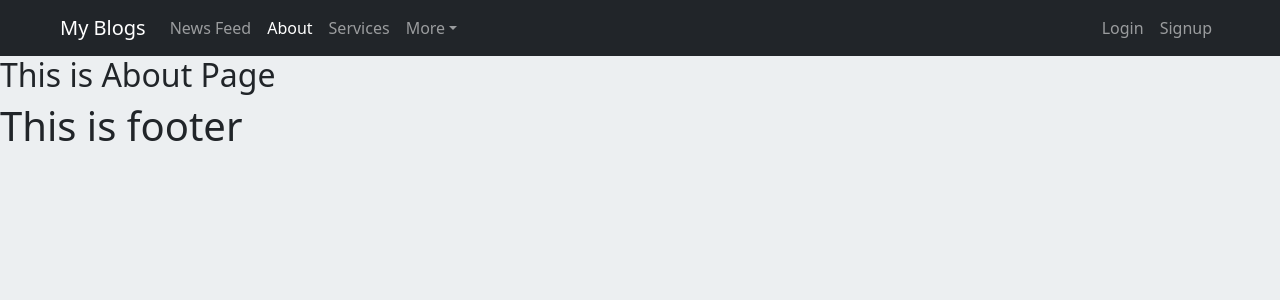
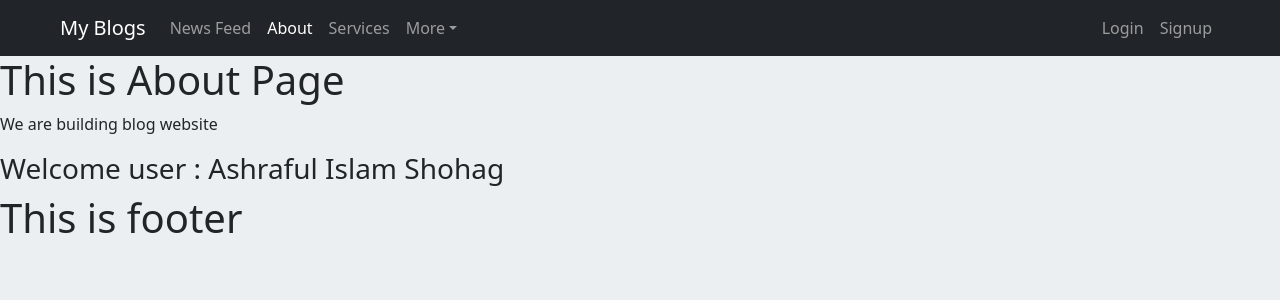
Before and after one commit to sohag-aust/blog-frontend, a React (Create React App) app: page /about in a window 1280 px wide. Shown: the top 300 px of the page. Built offline with nearby package versions, Linux system fonts and the light colour scheme.

Commit message:
Context API added

```diff
--- a/src/App.js
+++ b/src/App.js
@@ -14,9 +14,11 @@ import UserDashboard from './pages/UserDashboard';
 import PrivateRoute from './components/PrivateRoute';
 import ProfileInfo from './pages/ProfileInfo';
 import PostPage from "./pages/PostPage";
+import UserProvider from "./context/UserProvider";
 
 function App() {
   return (
+      <UserProvider>
         <BrowserRouter>
           <ToastContainer />
           <Routes>
@@ -32,6 +34,7 @@ function App() {
             </Route>
           </Routes>
         </BrowserRouter>
+      </UserProvider>
   );
 }
 
--- /dev/null
+++ b/src/context/UserContext.js
@@ -0,0 +1,3 @@
+import {createContext} from "react";
+
+export const UserContext = createContext(null);
--- /dev/null
+++ b/src/context/UserProvider.js
@@ -0,0 +1,22 @@
+import React, {useEffect, useState} from 'react';
+import {UserContext} from "./UserContext";
+
+const UserProvider = ({children}) => {
+    const [user, setUser] = useState({
+        name: 'Ashraful'
+    });
+
+    useEffect(() => {
+        setUser({
+            name: 'Ashraful Islam Shohag'
+        });
+    }, []);
+
+    return (
+        <UserContext.Provider value={user}>
+            {children}
+        </UserContext.Provider>
+    );
+};
+
+export default UserProvider;
--- a/src/pages/About.js
+++ b/src/pages/About.js
@@ -1,11 +1,21 @@
 import React from 'react'
 import Base from '../components/Base';
+import {UserContext} from "../context/UserContext";
 
 function About() {
+
     return (
-        <Base>
-            <h2> This is About Page </h2>
-        </Base>
+        <UserContext.Consumer>
+            {
+                (user) => (
+                    <Base>
+                        <h1> This is About Page </h1>
+                        <p> We are building blog website </p>
+                        <h3> Welcome user : {user?.name} </h3>
+                    </Base>
+                )
+            }
+        </UserContext.Consumer>
     )
 }
 
--- a/src/pages/ProfileInfo.js
+++ b/src/pages/ProfileInfo.js
@@ -1,11 +1,15 @@
-import React from 'react';
+import React, {useContext} from 'react';
 import Base from '../components/Base';
+import {UserContext} from "../context/UserContext";
 
 function ProfileInfo() {
+    const user = useContext(UserContext);
+
     return (
         <Base>
             <div>
                 <h1>This is user profile page</h1>
+                <h3> User name using useContext Hook : {user?.name} </h3>
             </div>
         </Base>
     )
--- a/src/pages/Services.js
+++ b/src/pages/Services.js
@@ -1,11 +1,19 @@
 import React from 'react';
 import Base from '../components/Base';
+import {UserContext} from "../context/UserContext";
 
 function Services() {
     return (
-        <Base>
-            <h1> This is services page </h1>
-        </Base>
+        <UserContext.Consumer>
+            {
+                (user) => (
+                    <Base>
+                        <h1> This is services page </h1>
+                        <h3> User name from Context API : {user?.name} </h3>
+                    </Base>
+                )
+            }
+        </UserContext.Consumer>
     )
 }
 
```
Also changed, not shown: 1 other file (tests, documents, lock files or other folders). Lines whose indentation alone changed are shown as unchanged.
